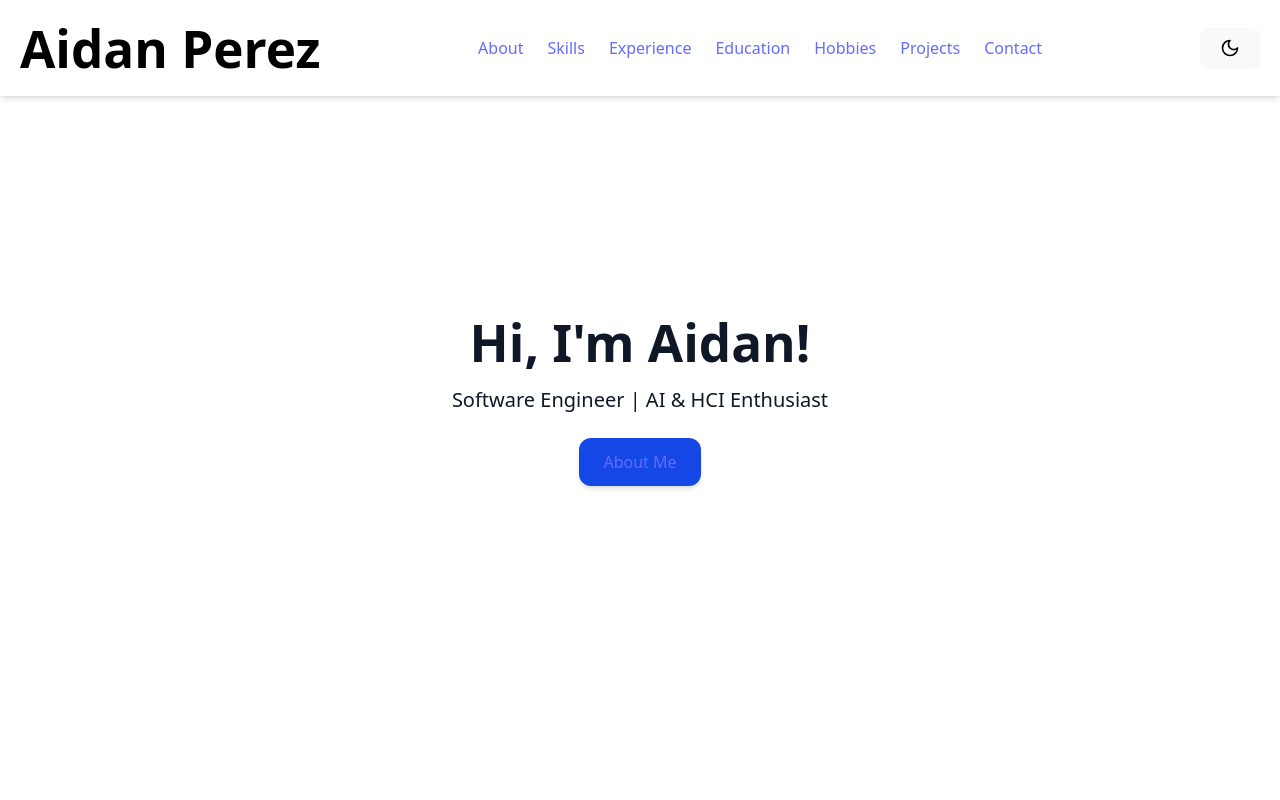
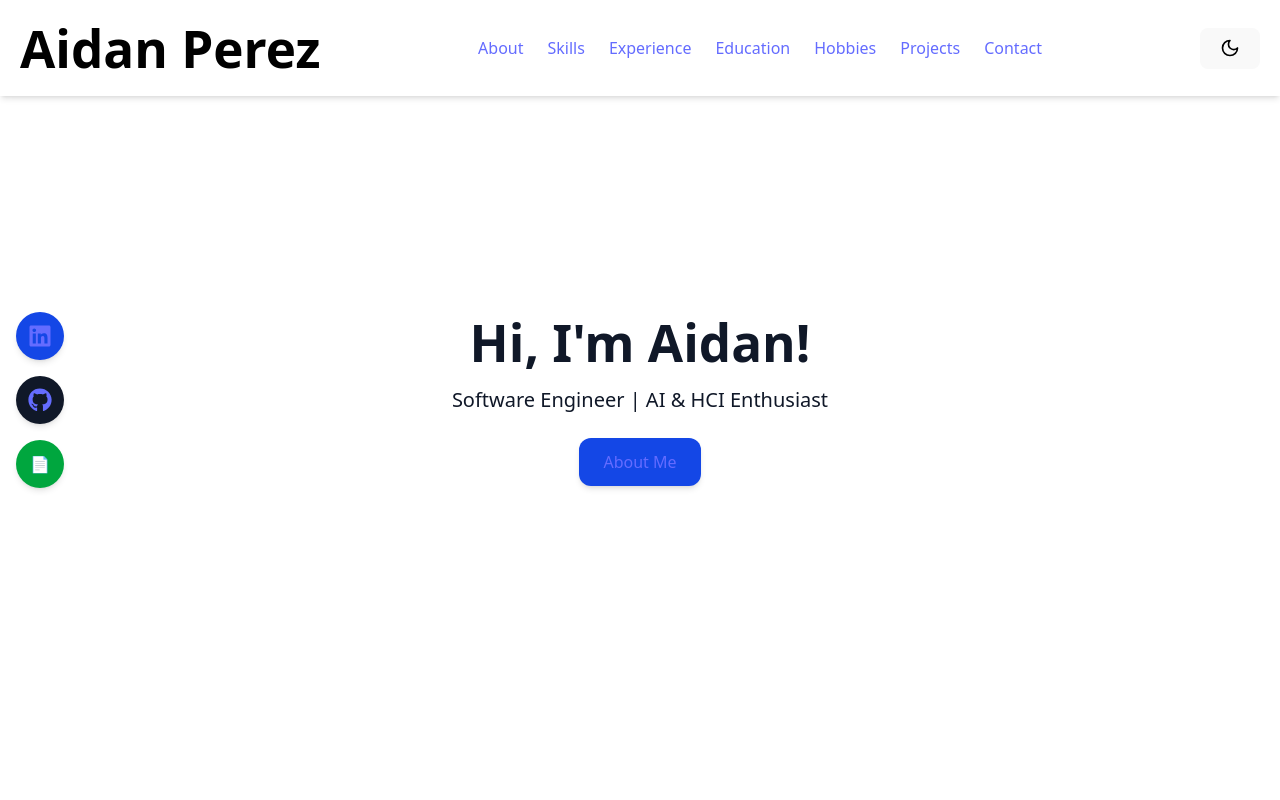
Before and after one commit to aidanperez2000/react-portfolio, a React (Vite) app in the folder my-portfolio/: page / in a window 1280 px wide. Shown: the top 800 px of the page. Built offline with nearby package versions, Linux system fonts and the light colour scheme.

Commit message:
Add Links to Resume, LinkedIn, and Github

```diff
--- a/my-portfolio/src/components/Portfolio.tsx
+++ b/my-portfolio/src/components/Portfolio.tsx
@@ -10,8 +10,9 @@ import lightsysImage from "../assets/Lightsys.png";
 import audiencePointLogo from "../assets/AudiencePoint.jpeg";
 import sawtoothVenturesLogo from "../assets/SawtoothVentures.jpeg";
 import gordonCollegeLogo from "../assets/GordonCollege.png";
-import { FaReact, FaPython, FaAws, FaCode, FaGithub } from "react-icons/fa";
+import { FaReact, FaPython, FaAws, FaCode, FaGithub, FaLinkedin } from "react-icons/fa";
 import { SiDotnet, SiJavascript, SiMysql } from "react-icons/si";
+import resumePdf from "../assets/AidanPerezResume.pdf";
 
 export default function Portfolio() {
   const [darkMode, setDarkMode] = useState(false);
@@ -36,6 +37,25 @@ export default function Portfolio() {
           </button>
         </RadixButton.Slot>
       </nav>
+
+      {/* Floating Sidebar */}
+      <div className="fixed top-1/2 left-4 transform -translate-y-1/2 flex flex-col space-y-4">
+        <a href="https://www.linkedin.com/in/aidan-perez/" target="_blank" rel="noopener noreferrer"
+          className="bg-blue-700 text-white p-3 rounded-full shadow-md hover:bg-blue-800 transition"
+          title="View my LinkedIn">
+          <FaLinkedin size={24} />
+        </a>
+        <a href="https://github.com/aidanperez2000" target="_blank" rel="noopener noreferrer"
+          className="bg-gray-900 text-white p-3 rounded-full shadow-md hover:bg-gray-700 transition"
+          title="View my Github">
+          <FaGithub size={24} />
+        </a>
+        <a href={resumePdf} download
+          className="bg-green-600 text-white p-3 rounded-full shadow-md hover:bg-green-700 transition"
+          title="Download my resume">
+          📄
+        </a>
+      </div>
 
       {/* Hero Section */}
       <section className="h-screen flex flex-col justify-center items-center text-center p-10">
```
Also changed, not shown: 1 other file (tests, documents, lock files or other folders).
